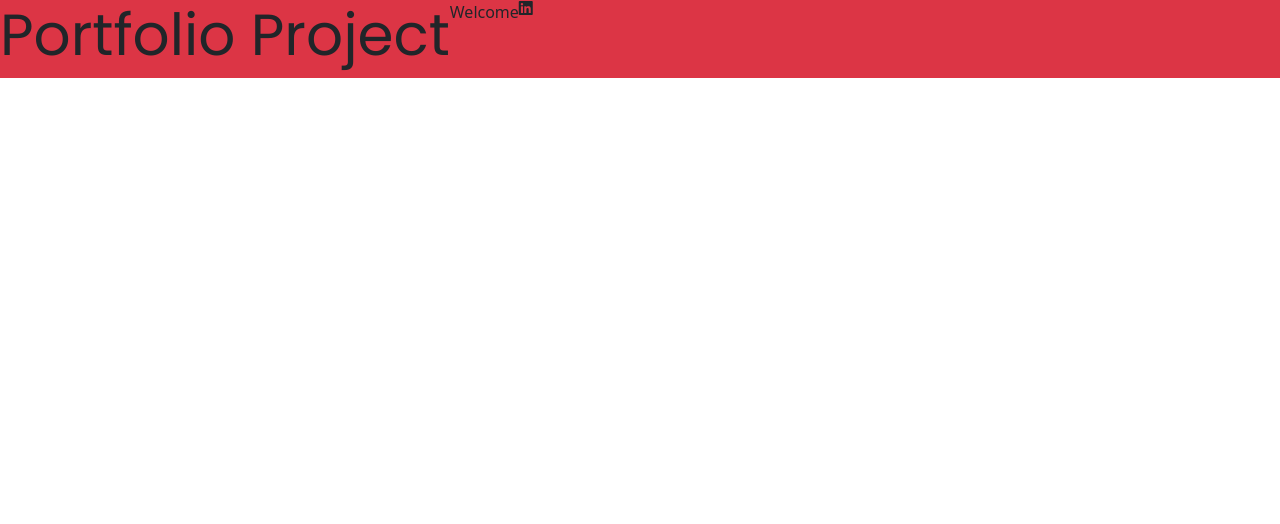
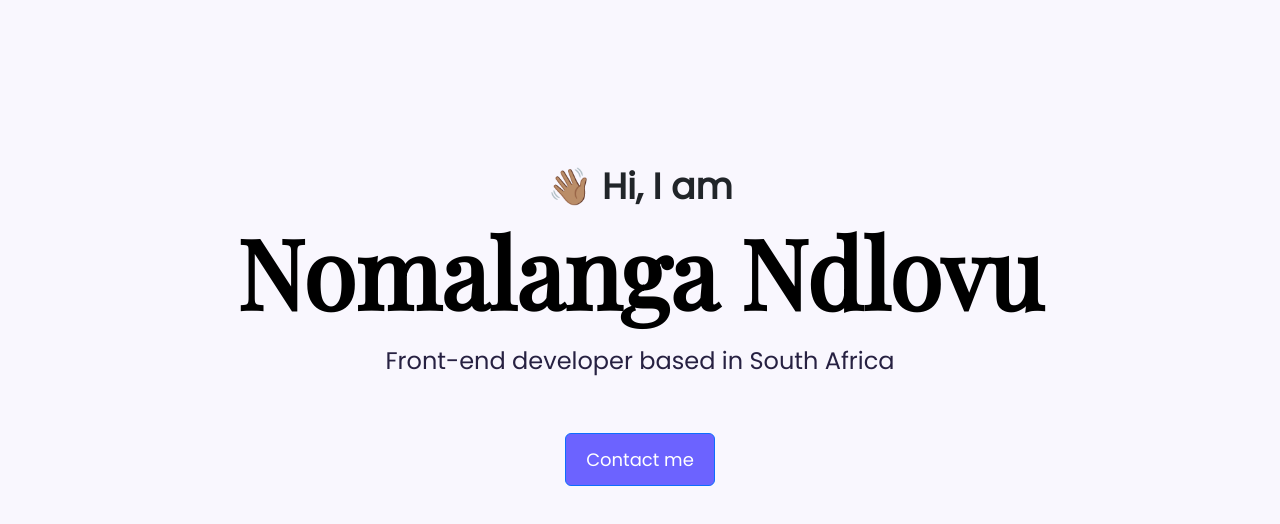
Before and after one commit to LangaaN/Portfolio-project, a plain HTML site: page index.html in a window 1280 px wide. Drawn offline with nearby package versions, Linux system fonts and the light colour scheme.

Commit message:
Created the homepage hero content and styled it

```diff
--- a/index.html
+++ b/index.html
@@ -30,10 +30,11 @@
     <title>Portfolio Project</title>
   </head>
   <body>
-    <div class="bg-danger d-flex">
-      <h1>Portfolio Project</h1>
-      <p>Welcome</p>
-      <i class="fa-brands fa-linkedin"></i>
+    <div class="hero">
+      <p>👋🏽 Hi, I am</p>
+      <h1>Nomalanga Ndlovu</h1>
+      <h2 class="mb-5">Front-end developer based in South Africa</h2>
+      <div><a href="#" class="btn btn-primary">Contact me</a></div>
     </div>
   </body>
 </html>
--- a/src/style.css
+++ b/src/style.css
@@ -1,4 +1,55 @@
+:root {
+  --branding-color: #6c63ff;
+  --secondary-color: #f9f7fe;
+  --heading-font-family: "Playfair Display", serif;
+  --default-font-family: "Poppins", sans-serif;
+}
+
+body {
+  font-family: var(--default-font-family);
+}
+h1,
+h2,
+h3,
+h4,
+h5,
+h6 {
+  color: black;
+  font-family: var(--heading-font-family);
+  font-weight: bold;
+}
+
 h1 {
-  font-family: "Poppins", sans-serif;
-  font-size: 58px;
+  font-size: 96px;
 }
+
+p {
+  font-weight: normal;
+}
+
+.hero {
+  background: var(--secondary-color);
+  text-align: center;
+  padding: 160px 20px;
+}
+
+.hero p {
+  font-size: 36px;
+  font-weight: bold;
+  margin: 0;
+}
+
+.hero h2 {
+  font-family: var(--default-font-family);
+  font-weight: normal;
+  font-size: 24px;
+  line-height: 2;
+  color: #272142;
+}
+
+.btn-primary {
+  background: var(--branding-color);
+  font-size: 18px;
+  line-height: 27px;
+  padding: 12px 20px;
+}
```
